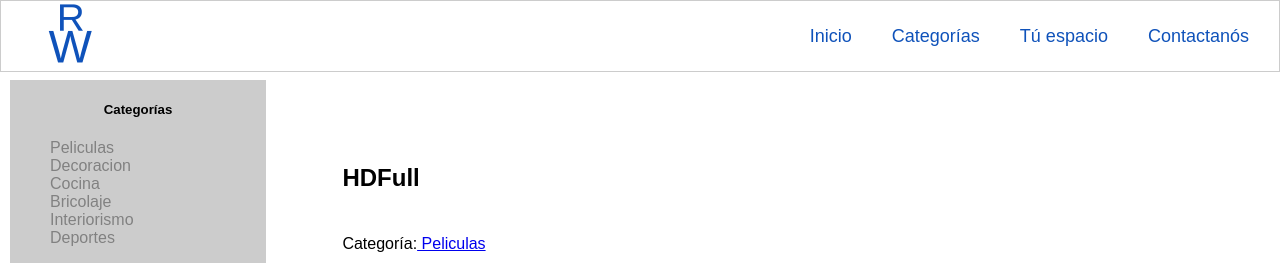
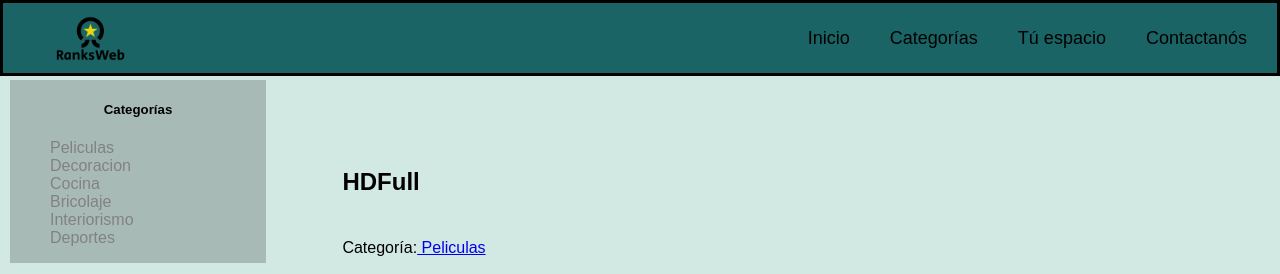
Before and after one commit to sesino8/RanksWeb, a website: page public/index.html in a window 1280 px wide. Shown: the top 274 px of the page. Drawn offline with nearby package versions, Linux system fonts and the light colour scheme.

Commit message:
Subiendo en heroku

```diff
--- a/public/index.html
+++ b/public/index.html
@@ -26,7 +26,7 @@
     <span class="navbar-toggle" id="nav-bar-menu">
       <i class="fa fa-bars"></i>
     </span>
-    <a href="./index.html" class="logo" id="logo"><img src="./media/Logo.png" alt=""></a>
+    <a href="./index.html" class="logo" id="logo"><img src="./media/logo.png" alt=""></a>
     <ul class="main-nav" id="js-menu">
       <li>
         <a href="index.html" class="nav-links">Inicio</a>
--- a/public/js/buscar.js
+++ b/public/js/buscar.js
@@ -202,7 +202,7 @@ function loginSubmit(formType) {
 	//https://ranksweb.herokuapp.com/
 	//http://localhost:4000
 
-	var url = 'https://ranksweb.herokuapp.com/user/' + formType;
+	var url = 'http://localhost:4000/user/' + formType;
 	var data = { "email": email, "password": passwd };
 
 	fetch(url, {
--- a/scss/busqueda.scss
+++ b/scss/busqueda.scss
@@ -2,15 +2,16 @@
     $margin-prefered: 10px;
 
 body {
-  font-family: "Josefin Sans", sans-serif;
+  background-color: #D2E9E3;
+  font-family: Helvetica;
   box-sizing: border-box;
   padding: 0;
   margin: 0;
 
   .navbar {
     font-size: 18px;
-    background-color: $background-white;
-    border: 1px solid rgba(0, 0, 0, 0.2);
+    background-color: #1b6466;
+    border: 3px solid black;
     padding-bottom: 10px;
 
     .navbar-toggle {
@@ -18,17 +19,15 @@ body {
       top: 10px;
       right: 20px;
       cursor: pointer;
-      color: #0F52BA;
+      color: $background-white;
       font-size: 24px;
     }
 
     .logo {
       display: inline-block;
       font-size: 22px;
-      margin-top: 10px;
+      margin-top: 20px;
       margin-left: 20px;
-      text-decoration: none;
-      color: #0F52BA;
       img{
         width: 50%;
         text-align: center;
@@ -43,7 +42,8 @@ body {
 
       .nav-links {
         text-decoration: none;
-        color: #0F52BA;
+        color: black;
+        font: bold;
       }
 
       li {
@@ -270,6 +270,9 @@ body {
 
       .logo {
         margin-top: 0;
+        padding-top: 2%;
+        height: 100px;
+        width: 150px;
       }
 
       .logo:hover {
```
Also changed, not shown: public/css/busqueda.css, public/media/icon.svg (added), public/media/logo.png (added), 1 other file.
